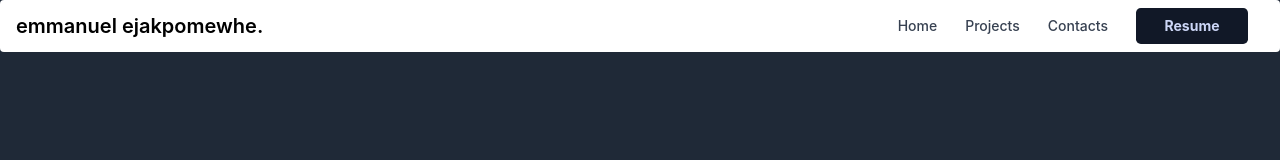
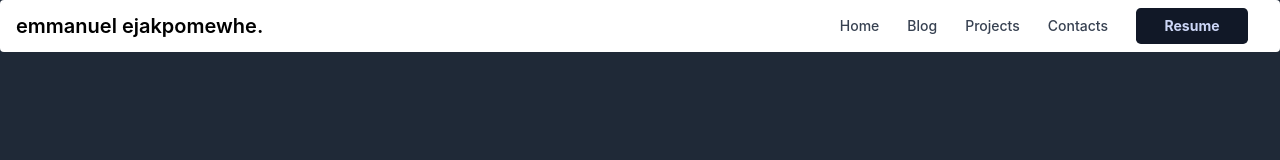
Before and after one commit to emmanuelorobinson/portfolio-website, a Next.js app: page / in a window 1280 px wide. Shown: the top 160 px of the page. Built offline with nearby package versions, Linux system fonts and the light colour scheme.

Commit message:
robots and sitemap

```diff
--- a/components/Header.jsx
+++ b/components/Header.jsx
@@ -69,6 +69,11 @@ const Header = (props) => {
               </Link>
             </li>
             <li>
+              <Link href="https://blog.emmanuelrobinson.dev/">
+                <a>Blog</a>
+              </Link>
+            </li>
+            <li>
               <Link href="/#projects">
                 <a>Projects</a>
               </Link>
```
